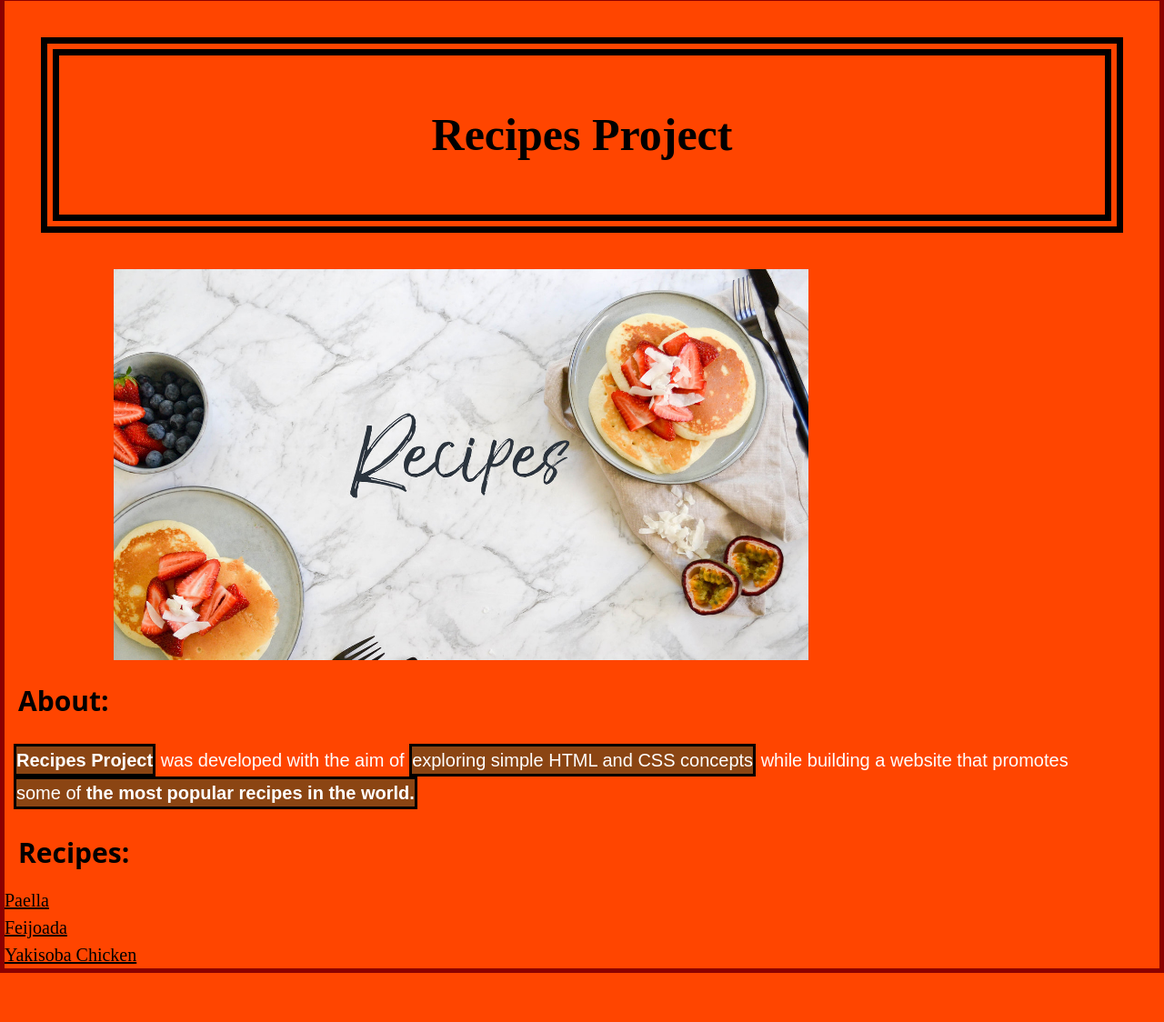
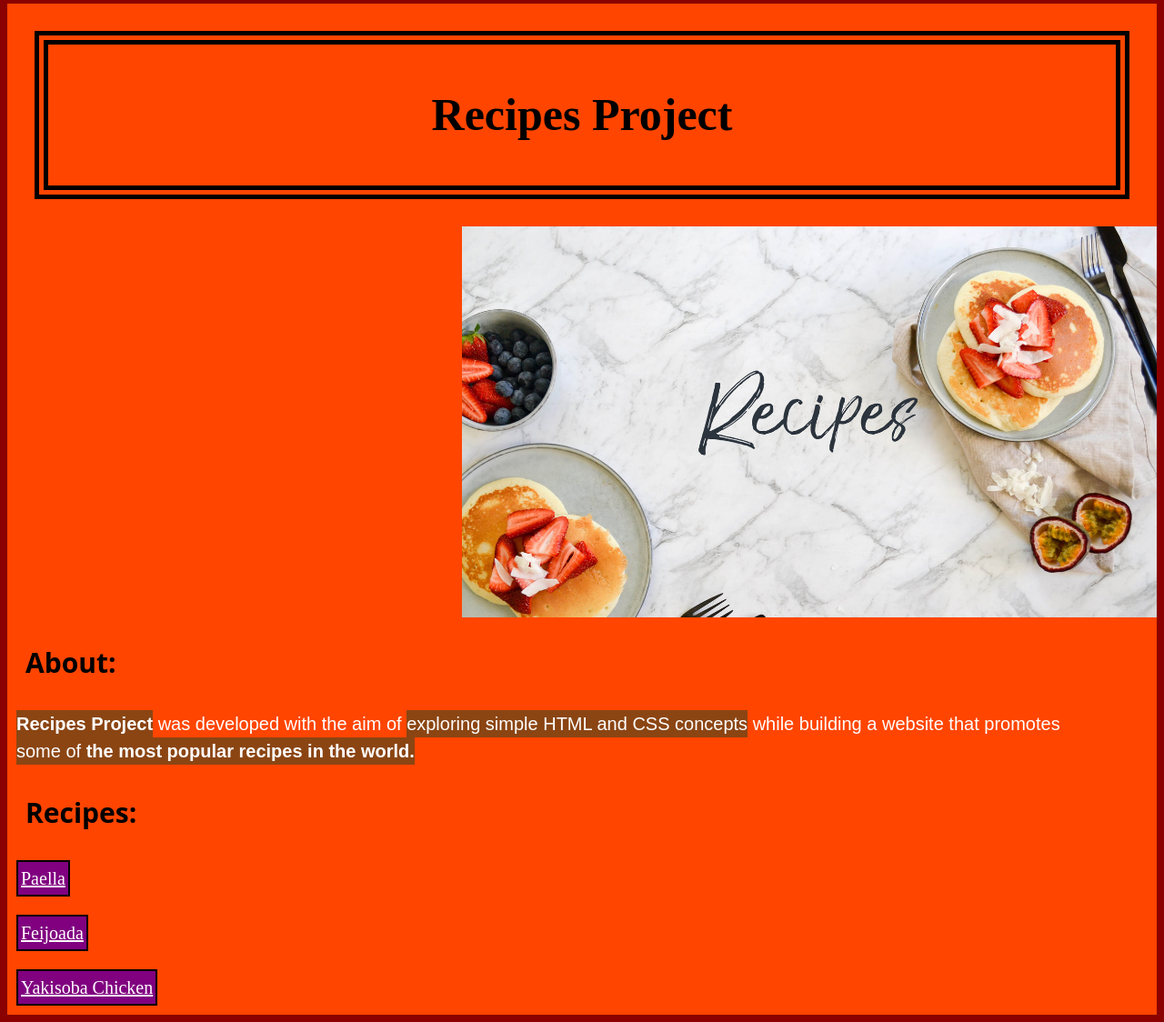
Before and after one commit to matheusmarqs1/project-recipes, a plain HTML site: page index.html in a window 1280 px wide. Shown: the part 4-1128 px from the top of the page at 91% size. Before the commit the page ends 1074 px from the top, so only its background shows below. Drawn offline with Linux system fonts and the light colour scheme.

Commit message:
New updates on home page
Modifications were made to the layout of the image
and some changes to the presentation of links.

```diff
--- a/css/style.css
+++ b/css/style.css
@@ -1,4 +1,3 @@
-
 *{
     box-sizing: border-box;
     line-height: 1.5;
@@ -8,7 +7,7 @@
 body{
     background-color: orangered;
     margin: 0 auto;
-        border: 5px solid darkred;
+    border: 8px solid darkred;
 
 }
 
@@ -17,16 +16,16 @@
     font-family: 'Playfair Display', serif;
     font-size: 50px;
     text-align: center;
-        padding: 50px;
-        margin: 40px;
-        border: 20px double  black;
+    padding: 40px;
+    margin: 30px;
+    border: 15px double  black;
 
 }
 
 .image{
     height: 430px;
     width: auto;
-        margin-left: 120px;
+    margin-left: 500px;
 
 
 }
@@ -41,7 +40,6 @@
 }
 span{
     background-color: saddlebrown;
-        border: 3px solid black;
     display: inline-block;
 }
 
@@ -49,15 +47,19 @@
     font-family: 'Open Sans', sans-serif;
     font-size: 30px;
     padding: 10px;
-        margin: 5px;
+    margin: 10px;
 
 }
 
 
 .link{
-        color: black;
-        text-decoration: none;
+    color: white;
+    background-color: purple;
     font-size: 20px;
     text-decoration: underline;
+    margin: 10px;
+    padding: 3px;
+    display: inline-block;
+    border: 2px solid black;
 
 }
```
Also changed, not shown: index.html (+3 -3 lines). Lines whose indentation alone changed are shown as unchanged.
